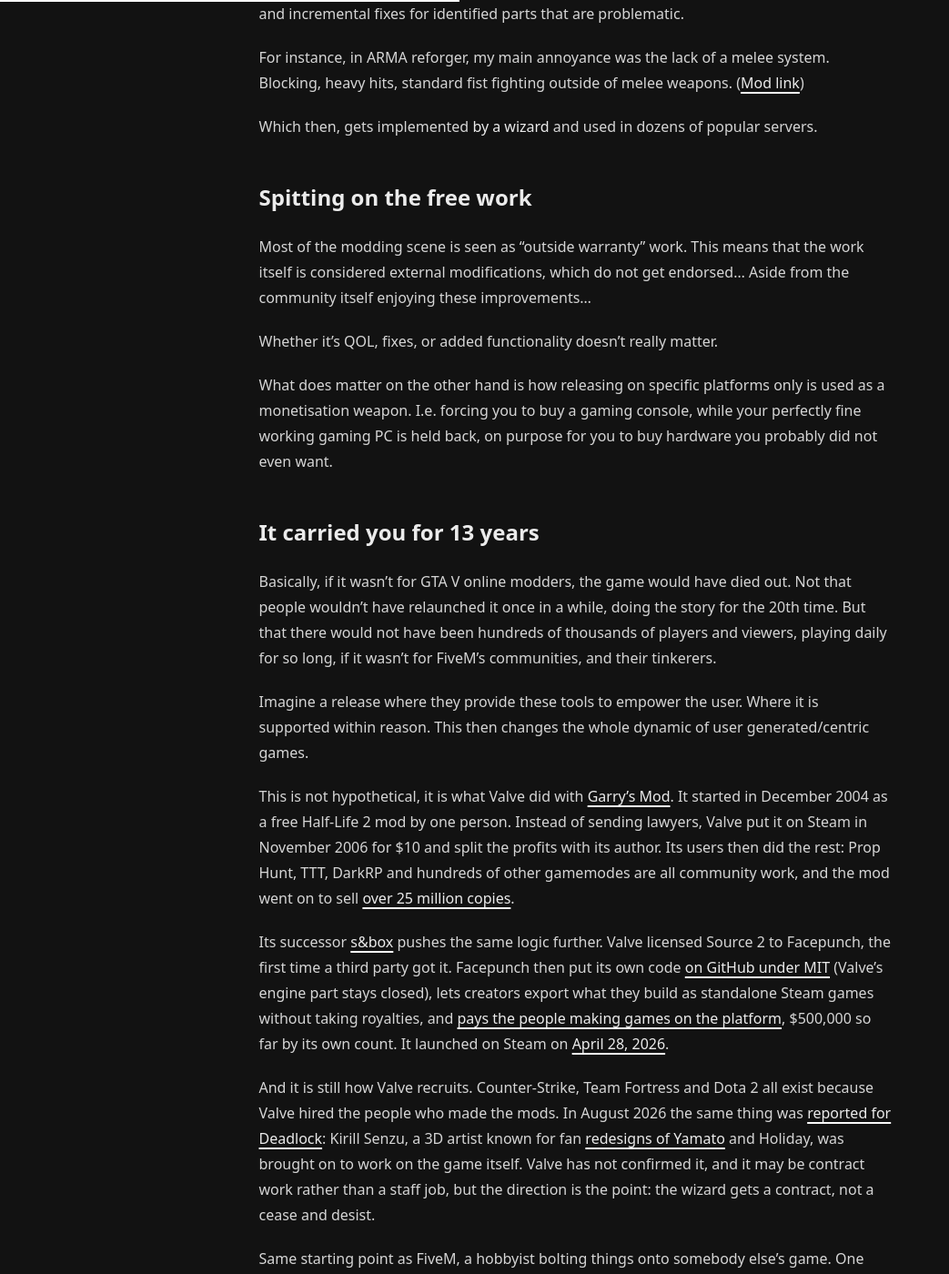
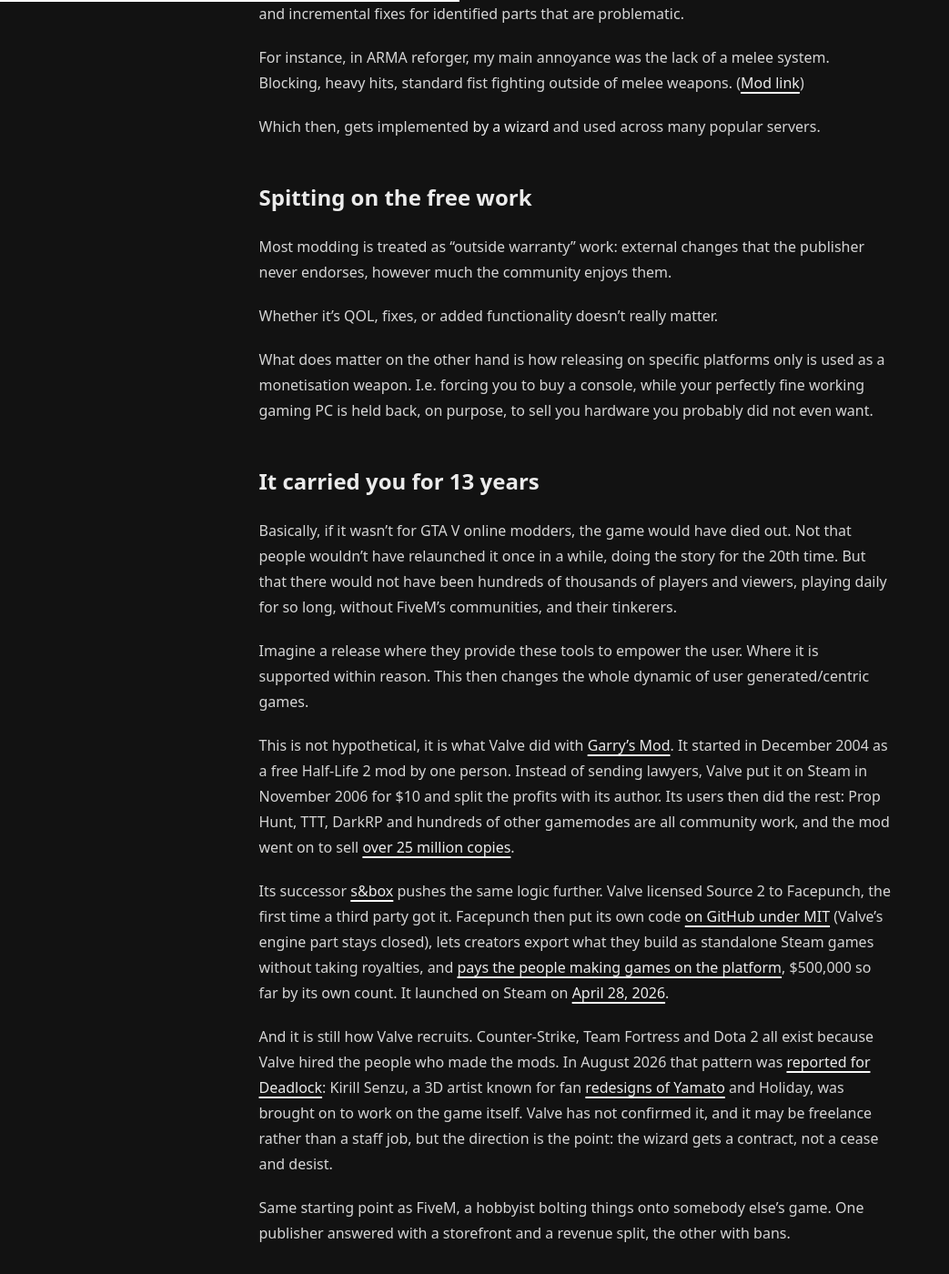
Before and after one commit to h8d13/dontreadthedocs, a Jekyll site: the page built from _notes/modding-wizards.md, in a window 1280 px wide and 1400 px high, scrolled down 1056 px. Shown: the whole window at 91% size, without its empty margins (0-1043 px from the left). Built offline with Jekyll 4.4.1, drawn with Linux system fonts in a browser that asks for light colours; some of the changed text lies outside the part shown.

Commit message:
rephrases
Signed-off-by: h8d13 <hadean-eon-dev@proton.me>

```diff
--- a/_notes/modding-wizards.md
+++ b/_notes/modding-wizards.md
@@ -12,7 +12,7 @@ The world of gaming has always **relied on its users**. This is a strong idea by
 After all, they are the ones paying the product at first
 and **keeping it alive** as they play and **build around common interests**.
 
-Cf: Minecraft mods that became part of the game. Bethesda modders fixing the game on release.
+Cf: Minecraft mods that became part of the game. Bethesda modders fixing bugs on release.
 Because they wanted to play one of their favorite titles, **on their own terms.**
 
 Similarly, GTA is no different: Fusion Fix became the standard way to play GTA IV.
@@ -32,19 +32,18 @@ testing and incremental fixes for identified parts that are problematic.
 For instance, in ARMA reforger, my main annoyance was the lack of a melee system.
 Blocking, heavy hits, standard fist fighting outside of melee weapons. ([Mod link][arma-r-mod])
 
-Which then, gets implemented **by a wizard** and used in dozens of popular servers.
+Which then, gets implemented **by a wizard** and used across many popular servers.
 
 ## Spitting on the free work
 
-Most of the modding scene is seen as "outside warranty" work. This means that
-the work itself is considered external modifications, which do not get endorsed...
-Aside from the community itself enjoying these improvements...
+Most modding is treated as "outside warranty" work: external changes that the
+publisher never endorses, however much the community enjoys them.
 
 Whether it's QOL, fixes, or added functionality doesn't really matter.
 
 What does matter on the other hand is how releasing on specific platforms only
-is used as a monetisation weapon. I.e. forcing you to buy a gaming console, while
-your perfectly fine working gaming PC is held back, on purpose for you to buy
+is used as a monetisation weapon. I.e. forcing you to buy a console, while
+your perfectly fine working gaming PC is held back, on purpose, to sell you
 hardware you probably did not even want.
 
 ## It carried you for 13 years
@@ -52,7 +51,7 @@ hardware you probably did not even want.
 Basically, if it wasn't for GTA V online modders, the game would have died out.
 Not that people wouldn't have relaunched it once in a while, doing the story for the 20th
 time. But that there would not have been hundreds of thousands of players and viewers,
-playing daily for so long, if it wasn't for FiveM's communities, and their tinkerers.
+playing daily for so long, without FiveM's communities, and their tinkerers.
 
 Imagine a release where they provide these tools to empower the user. Where it is
 supported within reason. This then changes the whole dynamic of user generated/centric games.
@@ -72,10 +71,10 @@ what they build as standalone Steam games without taking royalties, and
 own count. It launched on Steam on [April 28, 2026][sbox-release].
 
 And it is still how Valve recruits. Counter-Strike, Team Fortress and Dota 2 all exist
-because Valve hired the people who made the mods. In August 2026 the same thing was
+because Valve hired the people who made the mods. In August 2026 that pattern was
 [reported for Deadlock][deadlock-hire]: Kirill Senzu, a 3D artist known for fan
 [redesigns of Yamato][deadlock-mod] and Holiday, was brought on to work on the game
-itself. Valve has not confirmed it, and it may be contract work rather than a staff job,
+itself. Valve has not confirmed it, and it may be freelance rather than a staff job,
 but the direction is the point: the wizard gets a contract, not a cease and desist.
 
 Same starting point as FiveM, a hobbyist bolting things onto somebody else's game.
```
Also changed, not shown: other parts of _notes/modding-wizards.md (+2 -2 lines).
